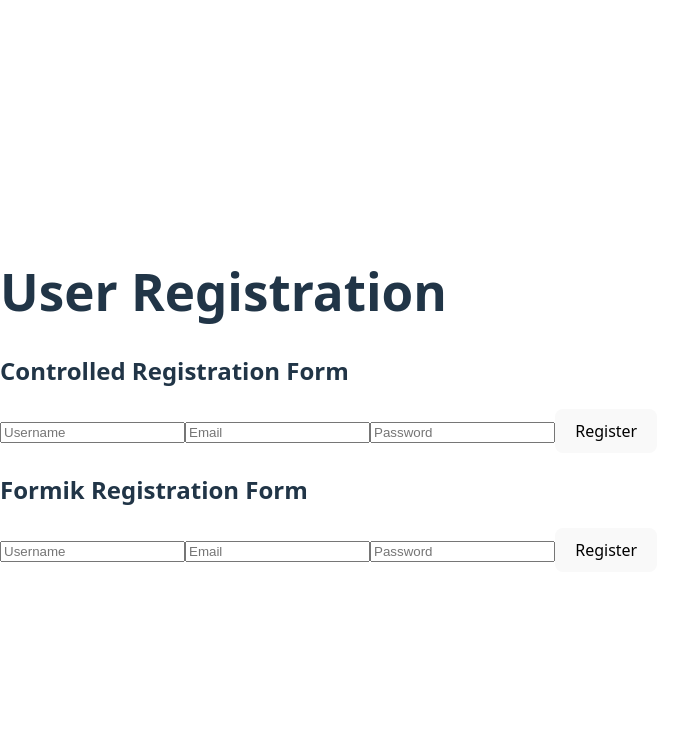
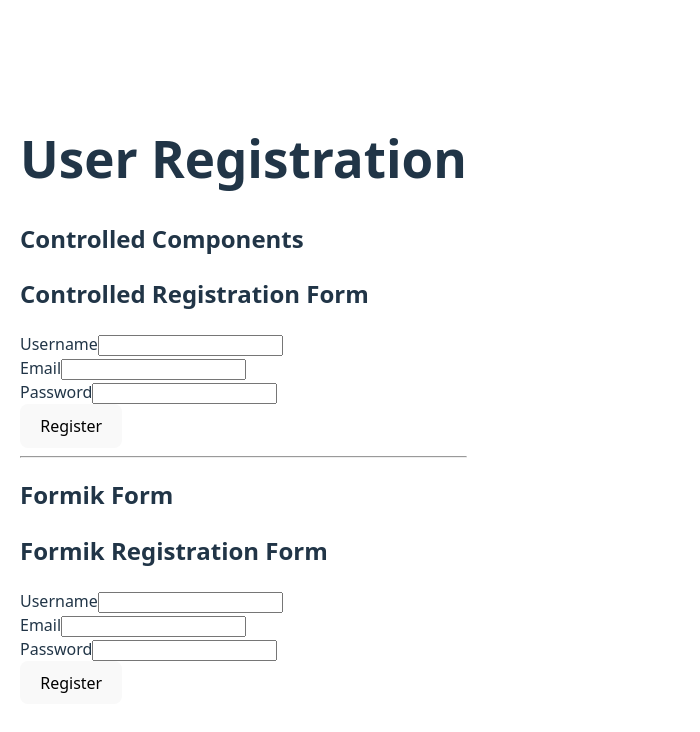
Before and after one commit to Ayaa-boy/alx-fe-reactjs, a React (Vite) app in the folder form-handling-react/: page / in a window 1280 px wide. Shown: the top 732 px of the page, without its empty margins (0-700 px from the left). Built offline with nearby package versions, Linux system fonts and the light colour scheme.

Commit message:
Add controlled RegistrationForm and FormikForm with Yup validation

```diff
--- a/form-handling-react/src/App.jsx
+++ b/form-handling-react/src/App.jsx
@@ -1,22 +1,24 @@
+// src/App.jsx
 import React from "react";
 import RegistrationForm from "./components/RegistrationForm";
 import FormikForm from "./components/formikForm";
 
 function App() {
   return (
-    <div className="min-h-screen bg-gray-100 flex flex-col items-center justify-center p-6">
-      <h1 className="text-2xl font-bold mb-6">User Registration</h1>
-      <div className="grid md:grid-cols-2 gap-8 w-full max-w-4xl">
-        {/* Controlled Component Form */}
-        <div className="bg-white p-6 rounded shadow">
-          <RegistrationForm />
-        </div>
+    <div style={{ padding: "20px" }}>
+      <h1>User Registration</h1>
 
-        {/* Formik Form */}
-        <div className="bg-white p-6 rounded shadow">
-          <FormikForm />
-        </div>
-      </div>
+      <section>
+        <h2>Controlled Components</h2>
+        <RegistrationForm />
+      </section>
+
+      <hr />
+
+      <section>
+        <h2>Formik Form</h2>
+        <FormikForm />
+      </section>
     </div>
   );
 }
--- a/form-handling-react/src/components/FormikForm.jsx
+++ /dev/null
@@ -1,62 +0,0 @@
-import React from "react";
-import { Formik, Form, Field, ErrorMessage } from "formik";
-import * as Yup from "yup";
-
-const validationSchema = Yup.object({
-  username: Yup.string().required("Username is required"),
-  email: Yup.string().email("Invalid email").required("Email is required"),
-  password: Yup.string().required("Password is required"),
-});
-
-const FormikForm = () => {
-  const handleSubmit = async (values, { resetForm, setSubmitting }) => {
-    try {
-      const response = await fetch("https://jsonplaceholder.typicode.com/posts", {
-        method: "POST",
-        headers: { "Content-Type": "application/json" },
-        body: JSON.stringify(values),
-      });
-      if (response.ok) {
-        alert("User registered successfully!");
-        resetForm();
-      }
-    } catch (error) {
-      console.error("Error:", error);
-    } finally {
-      setSubmitting(false);
-    }
-  };
-
-  return (
-    <Formik
-      initialValues={{ username: "", email: "", password: "" }}
-      validationSchema={validationSchema}
-      onSubmit={handleSubmit}
-    >
-      {({ isSubmitting }) => (
-        <Form className="max-w-sm mx-auto p-4 border rounded shadow space-y-4">
-          <h2 className="text-xl font-bold">Formik Registration Form</h2>
-
-          <Field name="username" placeholder="Username" className="w-full p-2 border rounded" />
-          <ErrorMessage name="username" component="p" className="text-red-500" />
-
-          <Field name="email" type="email" placeholder="Email" className="w-full p-2 border rounded" />
-          <ErrorMessage name="email" component="p" className="text-red-500" />
-
-          <Field name="password" type="password" placeholder="Password" className="w-full p-2 border rounded" />
-          <ErrorMessage name="password" component="p" className="text-red-500" />
-
-          <button
-            type="submit"
-            disabled={isSubmitting}
-            className="w-full bg-green-500 text-white p-2 rounded"
-          >
-            {isSubmitting ? "Submitting..." : "Register"}
-          </button>
-        </Form>
-      )}
-    </Formik>
-  );
-};
-
-export default FormikForm;
--- /dev/null
+++ b/form-handling-react/src/components/formikForm.js
@@ -0,0 +1,46 @@
+// src/components/formikForm.js
+import React from "react";
+import { Formik, Form, Field, ErrorMessage } from "formik";
+import * as Yup from "yup";
+
+const FormikForm = () => {
+  const initialValues = { username: "", email: "", password: "" };
+
+  const validationSchema = Yup.object({
+    username: Yup.string().required("Username is required"),
+    email: Yup.string().email("Invalid email").required("Email is required"),
+    password: Yup.string().min(6, "Password must be at least 6 characters").required("Password is required"),
+  });
+
+  const handleSubmit = (values) => {
+    console.log("Form data submitted:", values);
+  };
+
+  return (
+    <div>
+      <h2>Formik Registration Form</h2>
+      <Formik initialValues={initialValues} validationSchema={validationSchema} onSubmit={handleSubmit}>
+        <Form>
+          <div>
+            <label>Username</label>
+            <Field type="text" name="username" />
+            <ErrorMessage name="username" component="div" />
+          </div>
+          <div>
+            <label>Email</label>
+            <Field type="email" name="email" />
+            <ErrorMessage name="email" component="div" />
+          </div>
+          <div>
+            <label>Password</label>
+            <Field type="password" name="password" />
+            <ErrorMessage name="password" component="div" />
+          </div>
+          <button type="submit">Register</button>
+        </Form>
+      </Formik>
+    </div>
+  );
+};
+
+export default FormikForm;
--- a/form-handling-react/src/components/registrationForm.jsx
+++ b/form-handling-react/src/components/registrationForm.jsx
@@ -1,3 +1,4 @@
+// src/components/RegistrationForm.jsx
 import React, { useState } from "react";
 
 const RegistrationForm = () => {
@@ -6,82 +7,75 @@ const RegistrationForm = () => {
     email: "",
     password: "",
   });
+
   const [errors, setErrors] = useState({});
-  const [success, setSuccess] = useState("");
 
   const handleChange = (e) => {
-    const { name, value } = e.target;
-    setFormData({ ...formData, [name]: value });
+    setFormData({
+      ...formData,
+      [e.target.name]: e.target.value,
+    });
   };
 
   const validate = () => {
-    let tempErrors = {};
-    if (!formData.username) tempErrors.username = "Username is required";
-    if (!formData.email) tempErrors.email = "Email is required";
-    if (!formData.password) tempErrors.password = "Password is required";
-    setErrors(tempErrors);
-    return Object.keys(tempErrors).length === 0;
+    let newErrors = {};
+    if (!formData.username) newErrors.username = "Username is required";
+    if (!formData.email) newErrors.email = "Email is required";
+    if (!formData.password) newErrors.password = "Password is required";
+    return newErrors;
   };
 
-  const handleSubmit = async (e) => {
+  const handleSubmit = (e) => {
     e.preventDefault();
-    if (validate()) {
-      try {
-        const response = await fetch("https://jsonplaceholder.typicode.com/posts", {
-          method: "POST",
-          headers: { "Content-Type": "application/json" },
-          body: JSON.stringify(formData),
-        });
-        if (response.ok) {
-          setSuccess("User registered successfully!");
-          setFormData({ username: "", email: "", password: "" });
-        }
-      } catch (error) {
-        console.error("Error:", error);
-      }
+    const validationErrors = validate();
+    if (Object.keys(validationErrors).length > 0) {
+      setErrors(validationErrors);
+    } else {
+      setErrors({});
+      console.log("Form submitted:", formData);
     }
   };
 
   return (
-    <form onSubmit={handleSubmit} className="max-w-sm mx-auto p-4 border rounded shadow space-y-4">
-      <h2 className="text-xl font-bold">Controlled Registration Form</h2>
-
+    <div>
+      <h2>Controlled Registration Form</h2>
+      <form onSubmit={handleSubmit}>
+        <div>
+          <label>Username</label>
           <input
             type="text"
             name="username"
             value={formData.username}
             onChange={handleChange}
-        placeholder="Username"
-        className="w-full p-2 border rounded"
           />
-      {errors.username && <p className="text-red-500">{errors.username}</p>}
+          {errors.username && <div>{errors.username}</div>}
+        </div>
 
+        <div>
+          <label>Email</label>
           <input
             type="email"
             name="email"
             value={formData.email}
             onChange={handleChange}
-        placeholder="Email"
-        className="w-full p-2 border rounded"
           />
-      {errors.email && <p className="text-red-500">{errors.email}</p>}
+          {errors.email && <div>{errors.email}</div>}
+        </div>
 
+        <div>
+          <label>Password</label>
           <input
             type="password"
             name="password"
             value={formData.password}
             onChange={handleChange}
-        placeholder="Password"
-        className="w-full p-2 border rounded"
           />
-      {errors.password && <p className="text-red-500">{errors.password}</p>}
+          {errors.password && <div>{errors.password}</div>}
+        </div>
 
-      <button type="submit" className="w-full bg-blue-500 text-white p-2 rounded">
-        Register
-      </button>
-
-      {success && <p className="text-green-500">{success}</p>}
+        <button type="submit">Register</button>
       </form>
+    </div>
   );
 };
 
```
Lines whose indentation alone changed are shown as unchanged.
